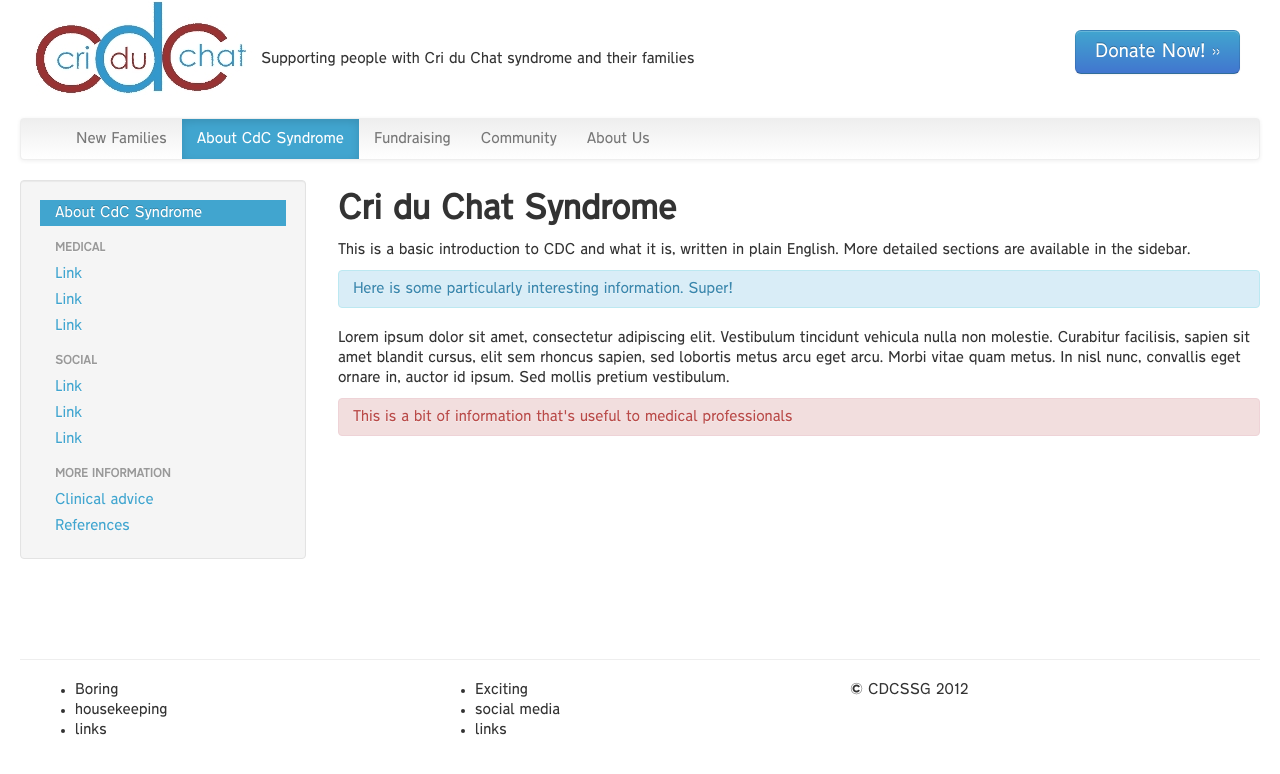
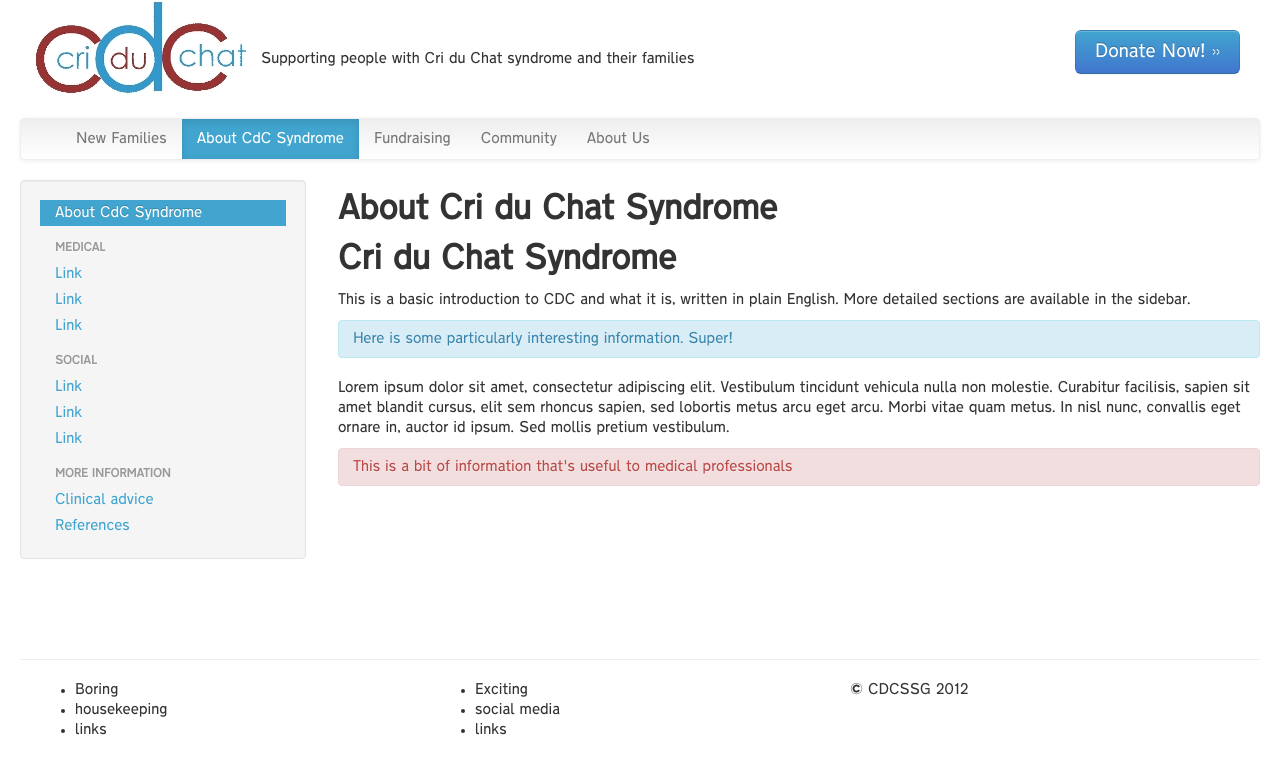
Before and after one commit to lucyjanetetlow/cdcssg.github.io, a Jekyll site: the page built from syndrome/index.md, in a window 1280 px wide. Shown: the top 774 px of the page. Built offline with Jekyll 4.4.1, drawn with Linux system fonts in a browser that asks for light colours.

Commit message:
Add page titles to sub-layouts

```diff
--- a/_layouts/about.html
+++ b/_layouts/about.html
@@ -23,6 +23,7 @@ layout: default
   </div><!--/span-->
 
   <div class='span9'>
+    <h2>{{page.title}}</h2>
     {{ content }}
   </div>
 </div>
--- a/_layouts/community.html
+++ b/_layouts/community.html
@@ -14,6 +14,7 @@ layout: default
   </div><!--/span-->
 
   <div class='span9'>
+    <h2>{{page.title}}</h2>
     {{ content }}
   </div>
 </div>
--- a/_layouts/fundraising.html
+++ b/_layouts/fundraising.html
@@ -14,6 +14,7 @@ layout: default
   </div><!--/span-->
 
   <div class='span9'>
+    <h2>{{page.title}}</h2>
     {{ content }}
   </div>
 </div>
--- a/_layouts/syndrome.html
+++ b/_layouts/syndrome.html
@@ -23,6 +23,7 @@ layout: default
   </div><!--/span-->
 
   <div class='span9'>
+    <h2>{{page.title}}</h2>
     {{ content }}
   </div>
 </div>
```
